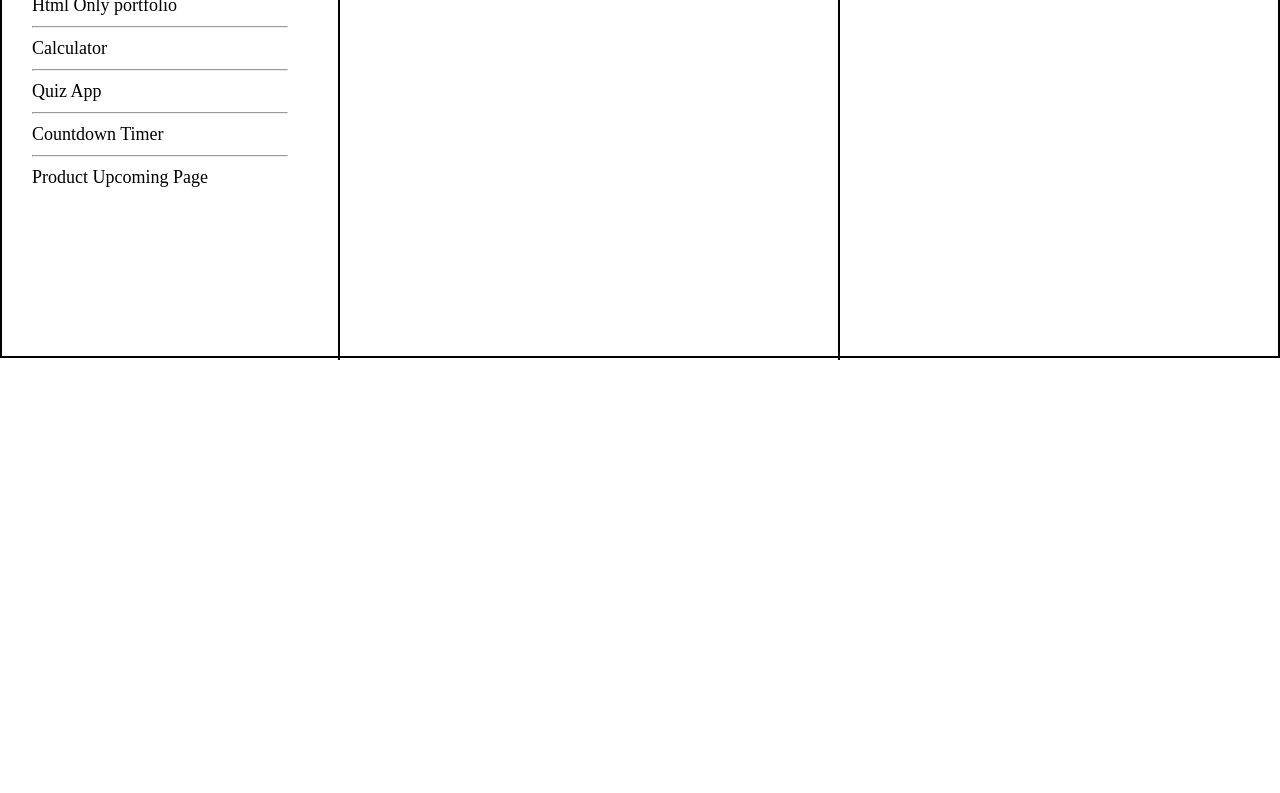
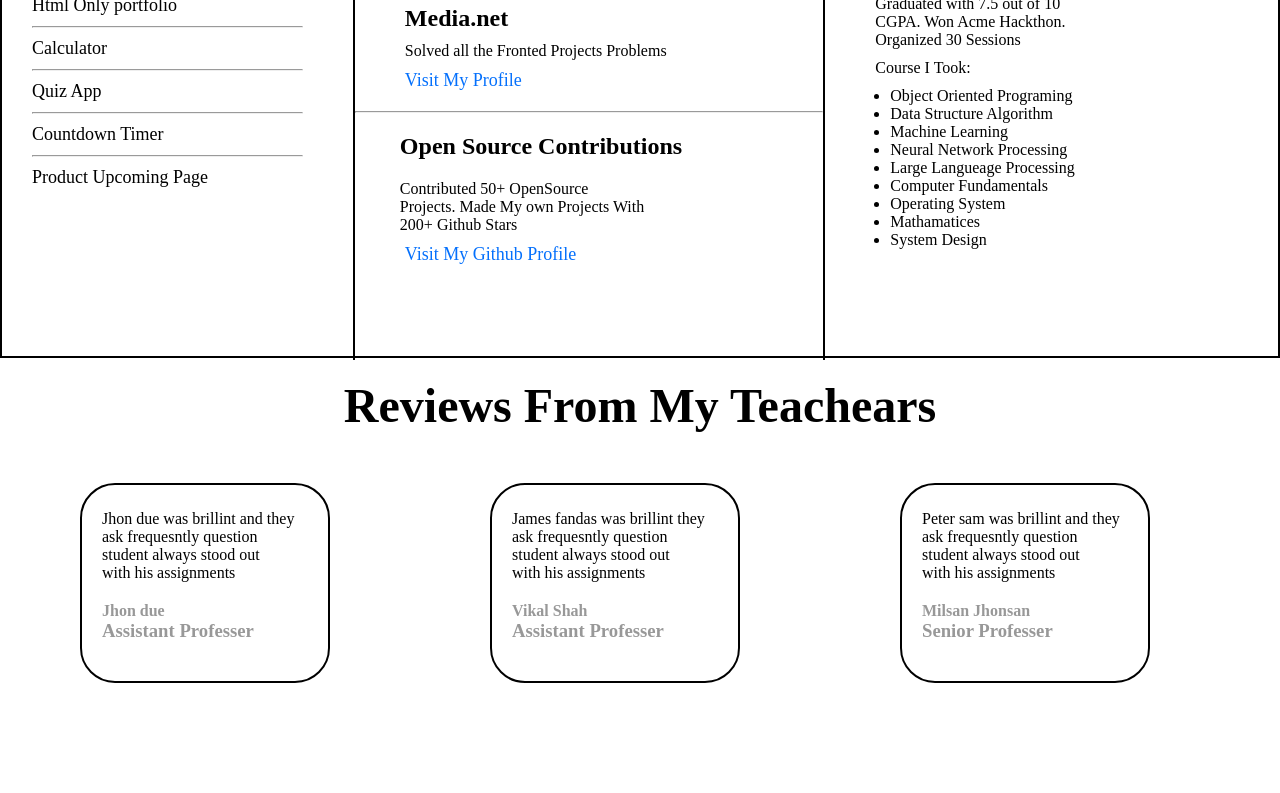
Before and after one commit to PrateekTailor/Basic-Frontend-Project, a plain HTML site: page Basic-HTML-Website/index.html in a window 1280 px wide. Shown: the part 378-1171 px from the top of the page. Before the commit the page ends 800 px from the top, so only its background shows below. Drawn offline with Linux system fonts and the light colour scheme.

Commit message:
main content and footer creating

```diff
--- a/Basic-HTML-Website/index.html
+++ b/Basic-HTML-Website/index.html
@@ -26,82 +26,7 @@
       crossorigin="anonymous"
       referrerpolicy="no-referrer"
     />
-    <style>
-        *{
-            margin: 0%;
-            padding: 0%;
-            box-sizing: border-box;
-        }
-      #header {
-        display: flex;
-        justify-content: space-between;
-      }
-      div {
-        margin-right: 50px;
-      }
-      a {
-        text-decoration: none;
-        color: black;
-        font-size: larger;
-      }
-      #name{
-        margin: 0%;
-        margin-left: 50px;
-        font-size: larger;
-        font-weight: 600;
-      }
-      #content{
-        display: block;
-        margin-left: 550px;
-        margin-top: 100px;
-      }
-      h1{
-        margin-bottom: 0px;
-        font-size: 3em;
-          }
-      #main-para{
-        margin-top: 10px;
-        margin-left: 70px;
-        font-size: 15px;
-      }
-      #boxes{
-        border: 2px solid black;
-        height: 450px;
-        width: 100%;
-        display: flex;
-      }
-      #box1{
-        height: 450px;
-        width: 30%;
-        border-right: 2px solid black;
-      }
-      #box2{
-        height: 450px;
-        width: 40%;
-        border-right: 2px solid black;
-      }
-      #box3{
-        height: 450px;
-        width: 30%;
-      }
-      #head{
-         margin-left: 30px;
-         margin-top: 20px;
-         margin-bottom: 10px;
-      }
-      #span1{
-        margin-left: 30px;
-        font-size: larger;
-      }
-      p{
-        font-size: large;
-        margin-bottom: 10px;
-        margin-top: 10px;
-      }
-      #project{
-        font-family: 'Times New Roman', Times, serif;
-      }
-    </style>
+    <link rel="stylesheet" href="style.css">
   </head>
   <body>
     <header>
@@ -133,10 +58,59 @@
                 <p>Product Upcoming Page</p>
                 </div>
             </div>
-            <div id="box2"></div>
-            <div id="box3"></div>
+            <div id="box2">
+              <div id="content1">
+              <h1 id="box2h1">Work Experience</h1>
+               <h2 id="Company">Media.net</h2>
+               <p id="paragraph">Solved all the Fronted Projects Problems</p>
+               <a id="profile" href="#">Visit My Profile</a>
+               </div> <hr>
+               <div id="contentd2">
+                <h2 id="box2h2">Open Source Contributions</h2>
+                <p id="paragraph2">
+                  Contributed 50+ OpenSource <br> Projects. Made My own Projects With <br> 200+ Github Stars
+                </p>
+                <a href="#" id="profile2">Visit My Github Profile</a>
+               </div>
+            </div>
+            <div id="box3">
+              <h1 id="box3h1">Education</h1>
+              <p id="paragraph3">Graduated with 7.5 out of 10 <br> CGPA. Won Acme Hackthon. <br> Organized 30 Sessions</p>
+              <p id="paragraph4">Course I Took:</p>
+              <ul>
+                <li>Object Oriented Programing</li>
+                <li>Data Structure Algorithm</li>
+                <li>Machine Learning</li>
+                <li>Neural Network Processing</li>
+                <li>Large Langueage Processing</li>
+                <li>Computer Fundamentals</li>
+                <li>Operating System</li>
+                <li>Mathamatices</li>
+                <li>System Design</li>
+              </ul>
+            </div>
+        </div>
+        <h1 id="heading">Reviews From My Teachears</h1>
+        <div id="boxes2">
+          <div id="div1">
+            <p id="paragraph5">Jhon due was brillint and they <br>ask frequesntly question<br> student always stood out <br> with his assignments </p>
+            <h3 class="name">Jhon due</h3>
+            <h3 class="post">Assistant Professer</h3>
+          </div>
+          <div id="div2">
+            <p id="paragraph6">James fandas was brillint they <br>ask frequesntly question <br> student always stood out <br> with his assignments</p>
+            <h3 class="name">Vikal Shah</h3>
+            <h3 class="post">Assistant Professer</h3>
+          </div>
+          <div id="div3">
+            <p id="paragraph7">Peter sam was brillint and they <br>ask frequesntly question <br> student always stood out <br> with his assignments</p>
+            <h3 class="name">Milsan Jhonsan</h3>
+            <h3 class="post">Senior Professer</h3>
+          </div>
         </div>
     </main>
-    <footer></footer>
+    <footer>
+      <p id="footer">@ All Rights Reserved 2026</p>
+    </footer>
   </body>
 </html>
--- /dev/null
+++ b/Basic-HTML-Website/style.css
@@ -0,0 +1,185 @@
+* {
+  margin: 0%;
+  padding: 0%;
+  box-sizing: border-box;
+}
+#header {
+  display: flex;
+  justify-content: space-between;
+}
+div {
+  margin-right: 50px;
+}
+a {
+  text-decoration: none;
+  color: black;
+  font-size: larger;
+}
+#name {
+  margin: 0%;
+  margin-left: 50px;
+  font-size: larger;
+  font-weight: 600;
+}
+#content {
+  display: block;
+  margin-left: 550px;
+  margin-top: 100px;
+}
+h1 {
+  margin-bottom: 0px;
+  font-size: 3em;
+}
+#main-para {
+  margin-top: 10px;
+  margin-left: 70px;
+  font-size: 15px;
+}
+#boxes {
+  border: 2px solid black;
+  height: 450px;
+  width: 100%;
+  display: flex;
+}
+#box1 {
+  height: 450px;
+  width: 30%;
+  border-right: 2px solid black;
+  margin: 0%;
+}
+#box2 {
+  height: 450px;
+  width: 40%;
+  border-right: 2px solid black;
+}
+#box3 {
+  height: 450px;
+  width: 30%;
+}
+#head {
+  margin-left: 30px;
+  margin-top: 20px;
+  margin-bottom: 10px;
+}
+#span1 {
+  margin-left: 30px;
+  font-size: larger;
+}
+p {
+  font-size: large;
+  margin-bottom: 10px;
+  margin-top: 10px;
+}
+#project {
+  font-family: "Times New Roman", Times, serif;
+}
+#box2h1{
+    margin-top: 20px;
+    margin-left: 45px;
+}
+#paragraph{
+    font-size: medium;
+    margin-left: 50px;
+}
+#Company{
+    margin-top: 20px;
+    margin-left: 50px;
+}
+#profile{
+    color: rgb(4, 112, 252);
+    font-size: large;
+    margin-bottom: 50px;
+    margin-left: 50px;
+}
+#content1{
+    margin-bottom: 20px;
+}
+#box2h2{
+     margin-top: 20px;
+    margin-left: 45px;
+}
+#paragraph2{
+     margin-top: 20px;
+    margin-left: 45px;
+    font-size: medium;
+}
+#profile2{
+    color: rgb(4, 112, 252);
+    font-size: large;
+    margin-bottom: 50px;
+    margin-left: 50px;
+}
+#box3h1{
+    margin-top: 20px;
+}
+#paragraph3{
+    font-size: medium;
+}
+#paragraph4{
+    font-size: medium;
+}
+ul{
+    margin-left: 15px;
+}
+#div1{
+    border: 2px solid black;
+    border-radius: 35px;
+    height: 200px;
+    width: 250px;
+    margin-left: 50px;
+    padding-top: 15px;
+    padding-left: 20px;
+}
+
+#div2{
+    border: 2px solid black;
+    border-radius: 35px;
+    height: 200px;
+    width: 250px;
+    margin-left: 50px;
+    padding-top: 15px;
+    padding-left: 20px;
+}
+#div3{
+    border: 2px solid black;
+    border-radius: 35px;
+    height: 200px;
+    width: 250px;
+    margin-left: 50px;
+    padding-top: 15px;
+    padding-left: 20px;
+}
+#boxes2{
+    display: flex;
+    justify-content: space-around;
+    margin-top: 50px;
+    margin-bottom: 200px;
+
+}
+#paragraph5{
+    font-size: 16px
+}
+#paragraph6{
+    font-size: 16px
+}
+#paragraph7{
+    font-size: 16px
+}
+.name{
+    margin-top: 20px;
+    opacity: 0.4;
+    font-size: medium;
+}
+.post{
+    opacity: 0.4;
+}
+#heading{
+    display: flex;
+    justify-content: center;
+    margin-top: 20px;
+}
+#footer{
+    display: flex;
+    justify-content: center;
+    margin-bottom: 50px;
+}
```
